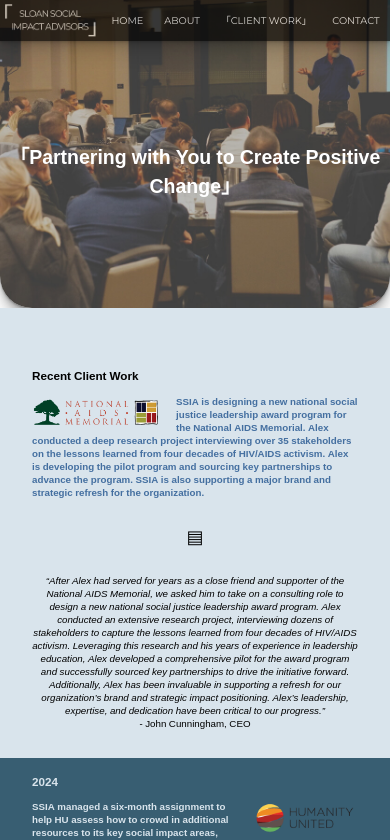
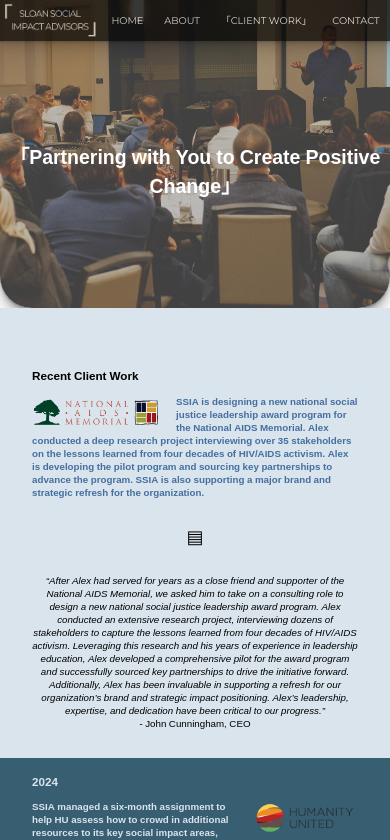
Before and after one commit to Treyceratops/sloan-social-impact-advisors, a React (Create React App) app: page /client-work in a window 390 px wide. Shown: the top 840 px of the page. Built offline with nearby package versions, Linux system fonts and the light colour scheme; a web font is replaced by a local one.

Commit message:
change main photos sizing

```diff
--- a/src/App.css
+++ b/src/App.css
@@ -369,7 +369,7 @@
   .home-image,
   .about-image,
   .client-work-image {
-    background-size: 130%;
+    background-size: 140%;
   }
   .home-image {
     padding: 6rem 0 6rem 0;
```
Also changed, not shown: src/components/Home.js (+0 -29 lines).
